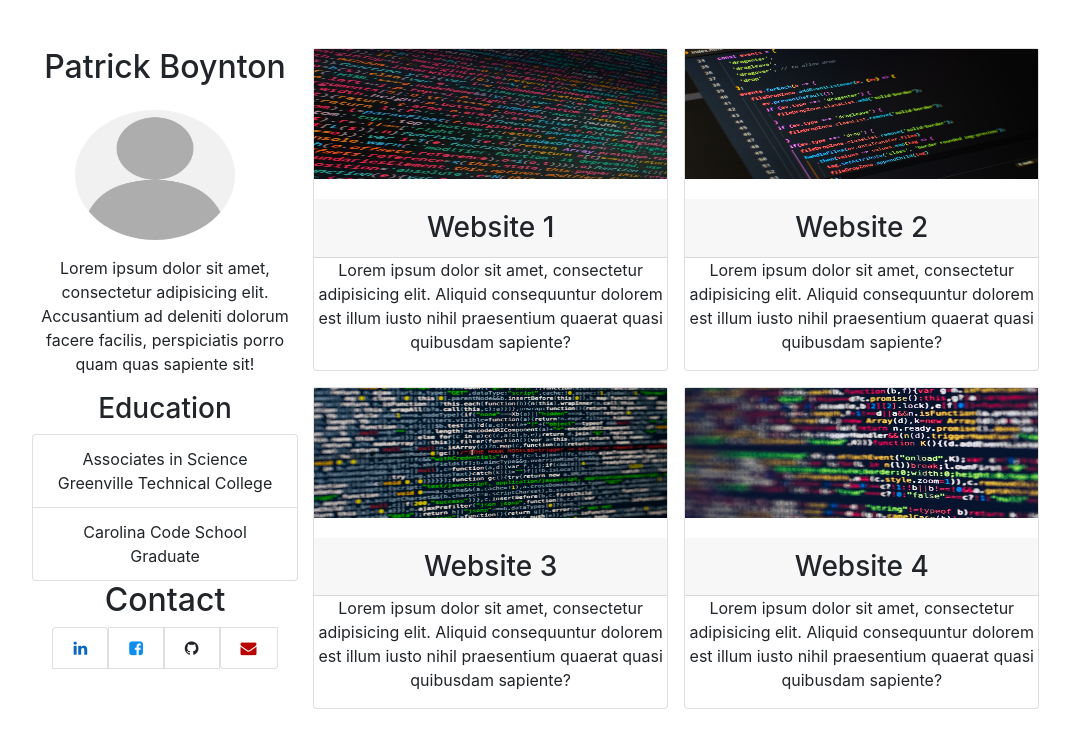
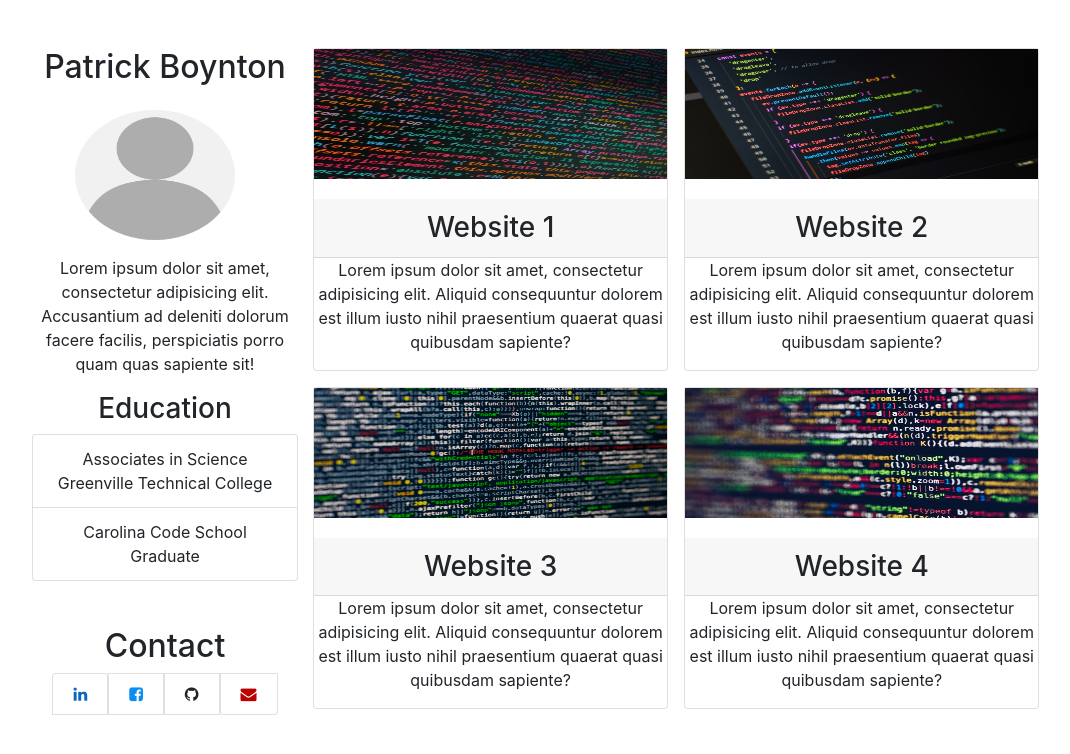
Before and after one commit to PatrickBoynton/portfolio, a React (Create React App) app: page / in a window 1280 px wide. Shown: the top 754 px of the page, without its empty margins (31-1101 px from the left). Built offline with nearby package versions, Linux system fonts and the light colour scheme.

Commit message:
Added styling.

```diff
--- a/src/Footer.js
+++ b/src/Footer.js
@@ -3,7 +3,7 @@ import {Component} from "react";
 class Footer extends Component {
     render() {
         return (
-            <div className="text-center">
+            <div style={{marginTop: '46px'}} className="text-center">
                 <h2>Contact</h2>
                 <ul className="list-group flex-row justify-content-center">
                     <li className="list-group-item" style={{color: '#0A66C2', border: 'none', padding:'0'}}><i className="fa fa-linkedin list-group-item" aria-hidden="true"/></li>
```
